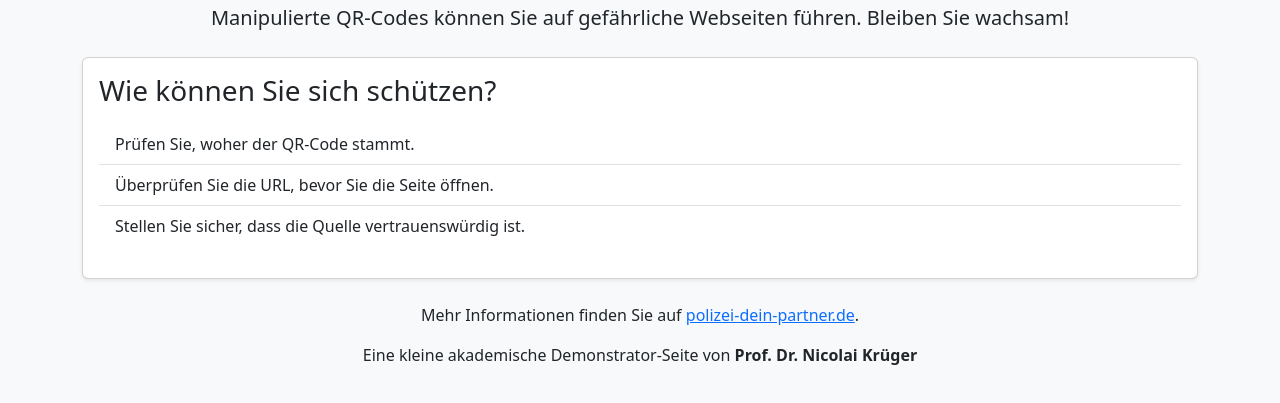
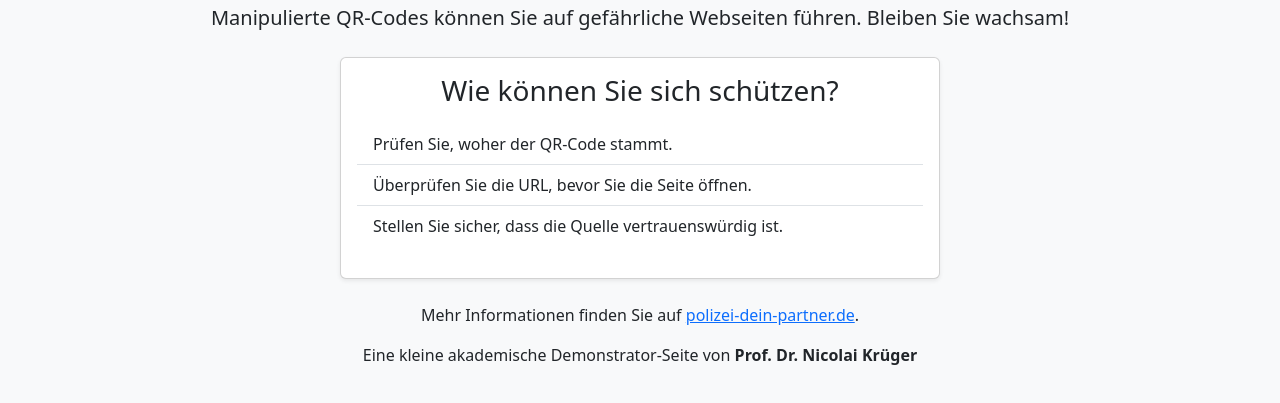
Before and after one commit to nicolaikrueger/Quishing_Demo, a plain HTML site: page index.html in a window 1280 px wide. Shown: the part 101-504 px from the top of the page. Drawn offline with nearby package versions, Linux system fonts and the light colour scheme.

Commit message:
mobile first

```diff
--- a/index.html
+++ b/index.html
@@ -6,6 +6,21 @@
     <title>Quishing Awareness</title>
     <!-- Bootstrap CSS -->
     <link href="https://cdn.jsdelivr.net/npm/bootstrap@5.3.0-alpha1/dist/css/bootstrap.min.css" rel="stylesheet">
+    <style>
+        body {
+            font-size: 16px;
+        }
+        .card {
+            margin: 0 auto; /* Zentriert die Card auf kleinen Bildschirmen */
+            max-width: 600px; /* Begrenzung der Breite auf größeren Bildschirmen */
+        }
+        ul {
+            padding-left: 0; /* Entfernt unnötigen Padding für mobile Geräte */
+        }
+        .list-group-item {
+            font-size: 1rem; /* Lesbare Schriftgröße für Mobilgeräte */
+        }
+    </style>
 </head>
 <body class="bg-light text-dark">
     <div class="container py-5">
@@ -16,20 +31,18 @@
 
         <div class="card shadow-sm">
             <div class="card-body">
-                <h3 class="card-title">Wie können Sie sich schützen?</h3>
+                <h3 class="card-title text-center">Wie können Sie sich schützen?</h3>
                 <ul class="list-group list-group-flush my-3">
                     <li class="list-group-item">Prüfen Sie, woher der QR-Code stammt.</li>
                     <li class="list-group-item">Überprüfen Sie die URL, bevor Sie die Seite öffnen.</li>
                     <li class="list-group-item">Stellen Sie sicher, dass die Quelle vertrauenswürdig ist.</li>
                 </ul>
-
-
             </div>
         </div>
 
         <div class="text-center mt-4">
             <p>Mehr Informationen finden Sie auf <a href="https://www.polizei-dein-partner.de/themen/internet-mobil/detailansicht-internet-mobil/artikel/vorsicht-quishing.html" target="_blank" class="text-primary">polizei-dein-partner.de</a>.</p>
-            <p>Eine kleine akademische Demonstrator-Seite von <b>Prof. Dr. Nicolai Krüger</b></p>
+            <p class="mt-3">Eine kleine akademische Demonstrator-Seite von <b>Prof. Dr. Nicolai Krüger</b></p>
         </div>
     </div>
 
```
